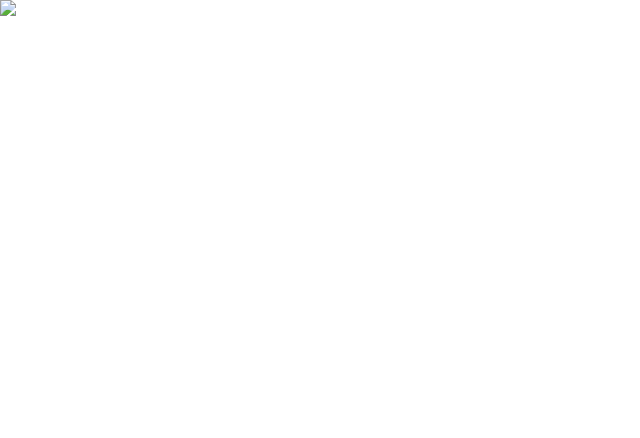
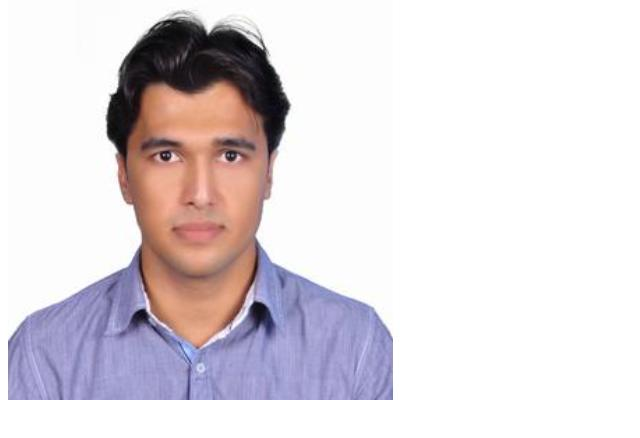
Before and after one commit to connect2tanushree/officeNav, a plain HTML site: page index.html in a window 1280 px wide. Shown: the whole page, without its empty margins (0-640 px from the left). Drawn offline with Linux system fonts and the light colour scheme.

Commit message:
Update index.html

```diff
--- a/index.html
+++ b/index.html
@@ -14,7 +14,7 @@
         <a-scene embedded arjs='sourceType: webcam; debugUIEnabled: false; detectionMode: mono_and_matrix; matrixCodeType: 3x3;'>
 
        <a-assets>
-            <img id="my-image" src="RanjeetKumar.png">
+            <img id="my-image" src="RanjeetKumar.jpg">
        </a-assets>
 
         <a-marker type='barcode' value='50'>
```
